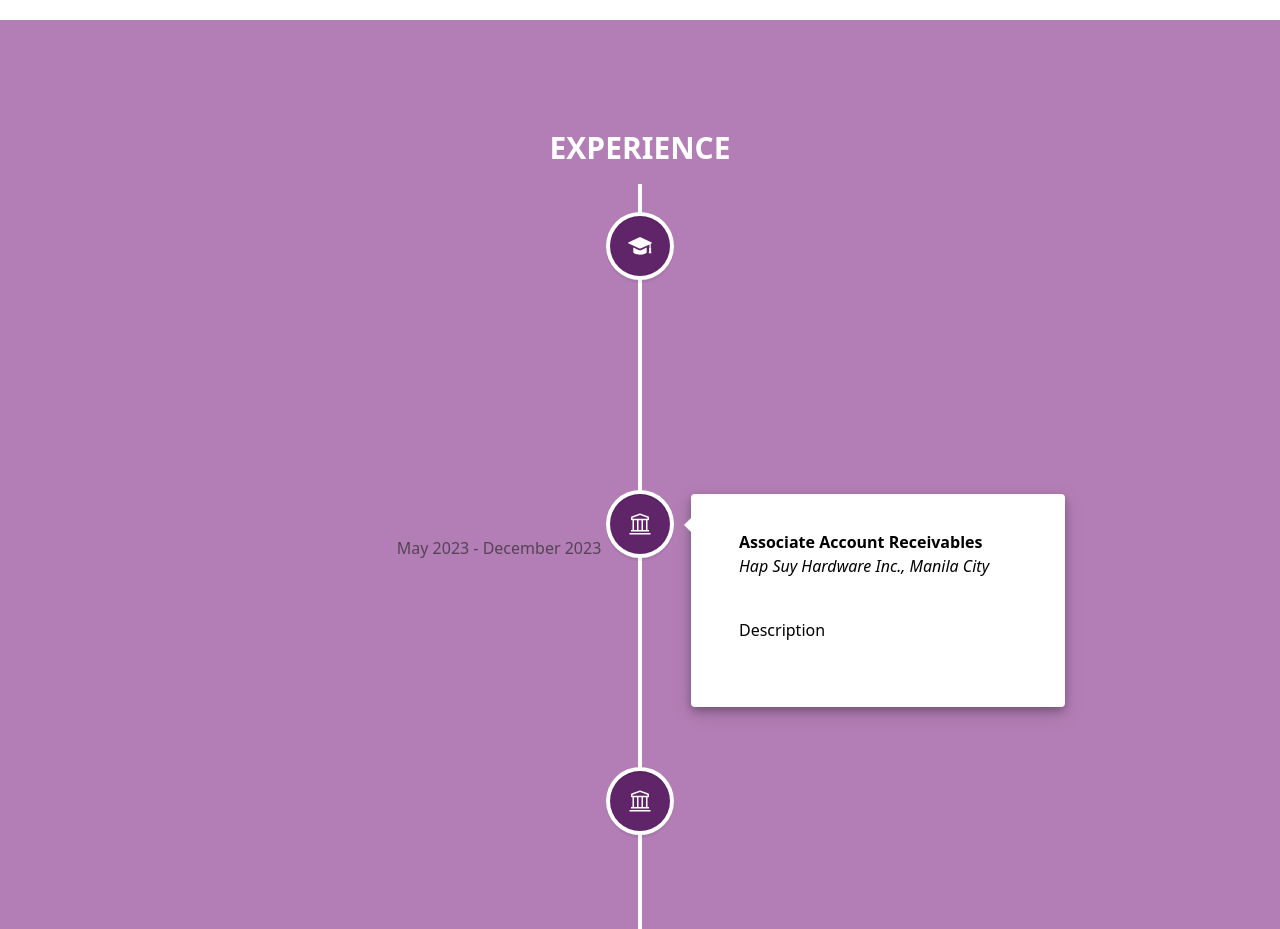
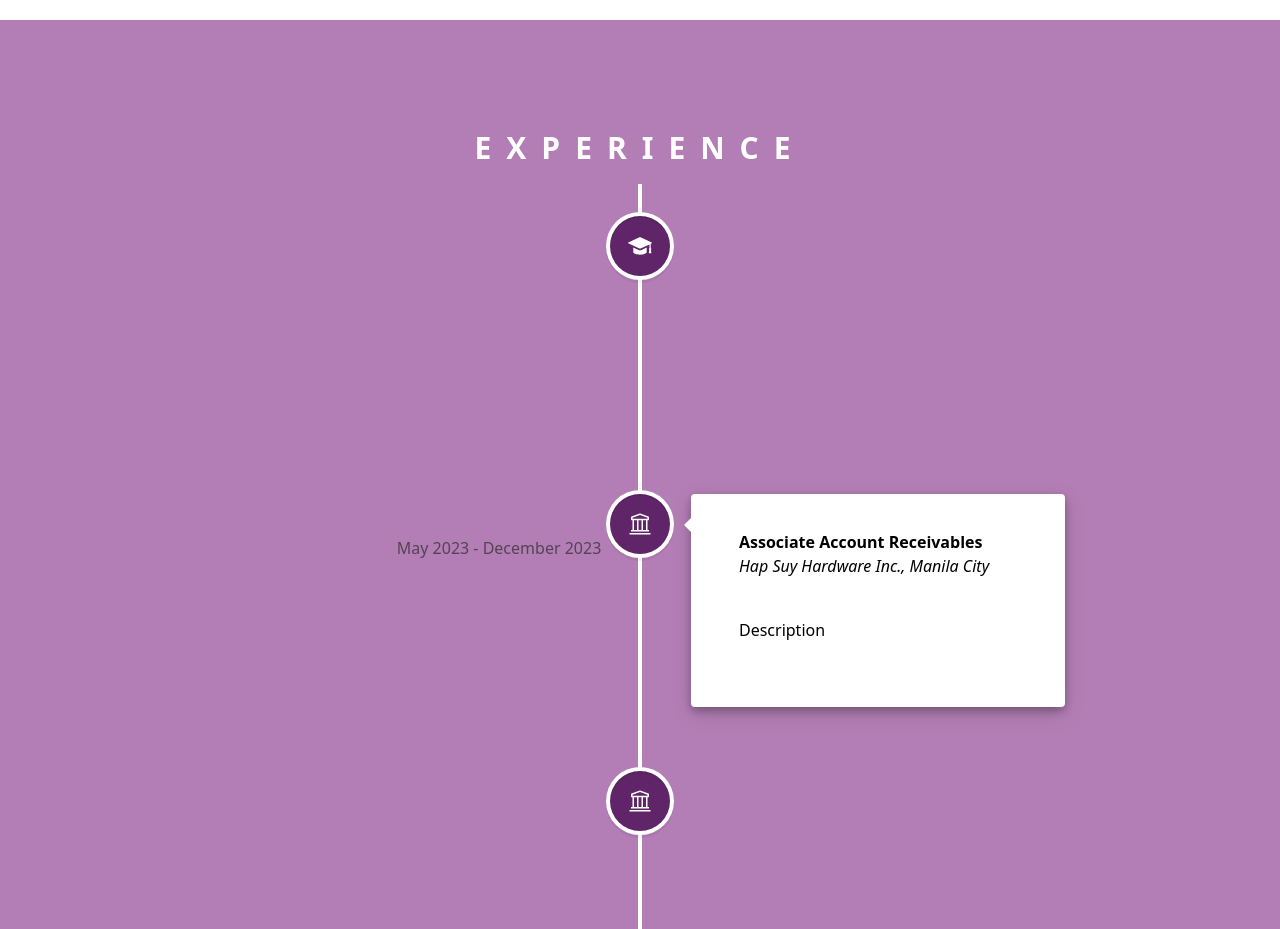
Before and after one commit to patrickeugenesacueza/Clarise-Portfolio, a React (Create React App) app in the folder portfolio/: page / in a window 1280 px wide. Shown: the part 1980-2909 px from the top of the page. Built offline with nearby package versions, Linux system fonts and the light colour scheme.

Commit message:
Update ExperienceSection.js
Update: ExperienceSection / Add letter spacing in title #55

```diff
--- a/portfolio/src/components/pages/ExperienceSection.js
+++ b/portfolio/src/components/pages/ExperienceSection.js
@@ -16,7 +16,7 @@ export default function ExperienceSection() {
   return (
     <>
       <div className="py-[7rem] b z-0 bg-[#b37eb5] w-full h-[auto] md:h-[130vh] lg:h-[130vh] xl:h-[140vh] 2xl:h-[90vh] px-[2em] md:px-[10.5rem]">
-        <h1 className="text-justify md:text-center lg:text-center 2xl:text-center mb-5 text-2xl font-poppins font-bold text-[30px] text-[#fff]">
+        <h1 className="text-justify md:text-center lg:text-center 2xl:text-center mb-5 text-2xl font-poppins font-bold text-[30px] text-[#fff] tracking-[.5em]">
           EXPERIENCE
         </h1>
         <VerticalTimeline>
```
